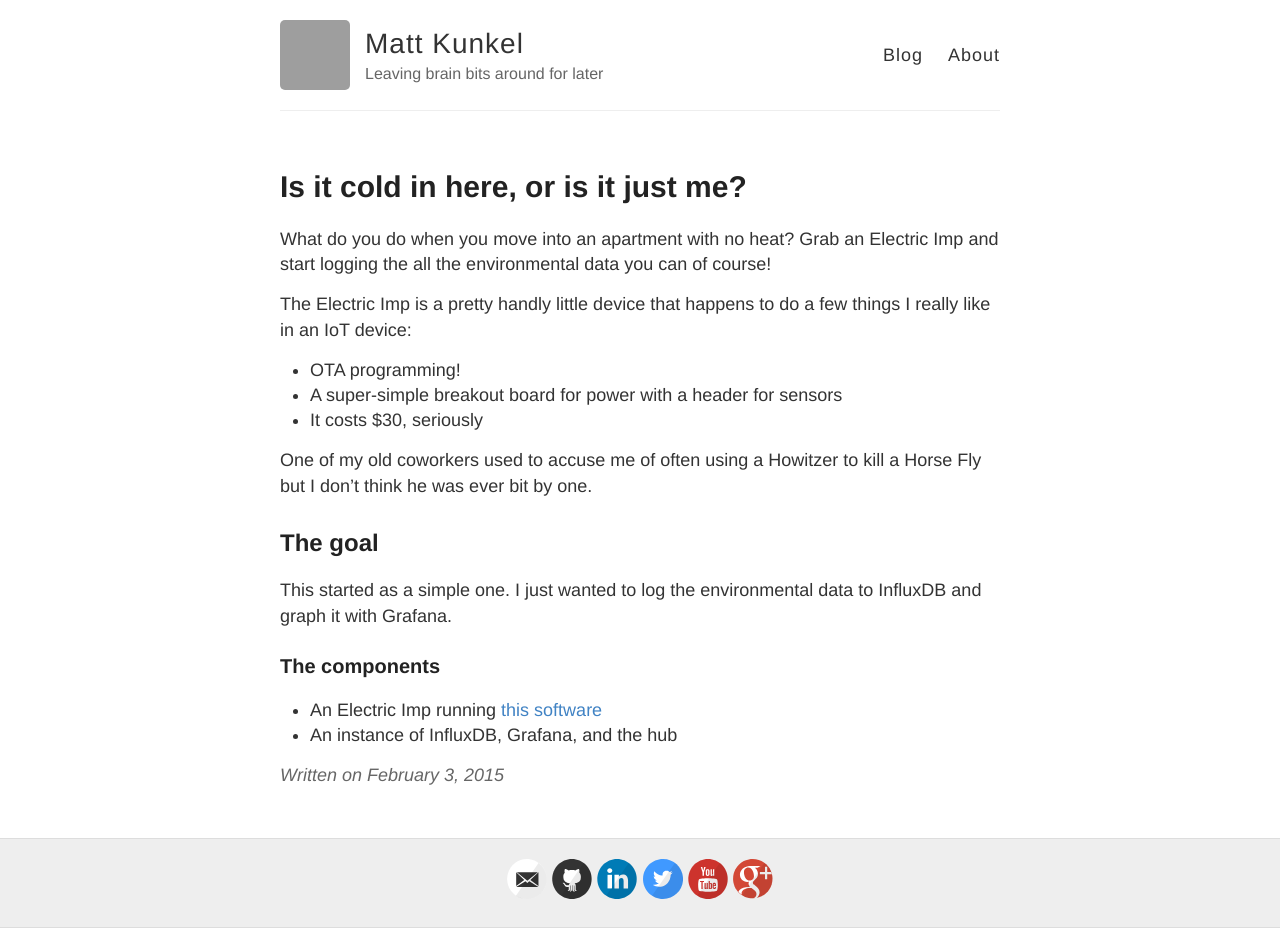
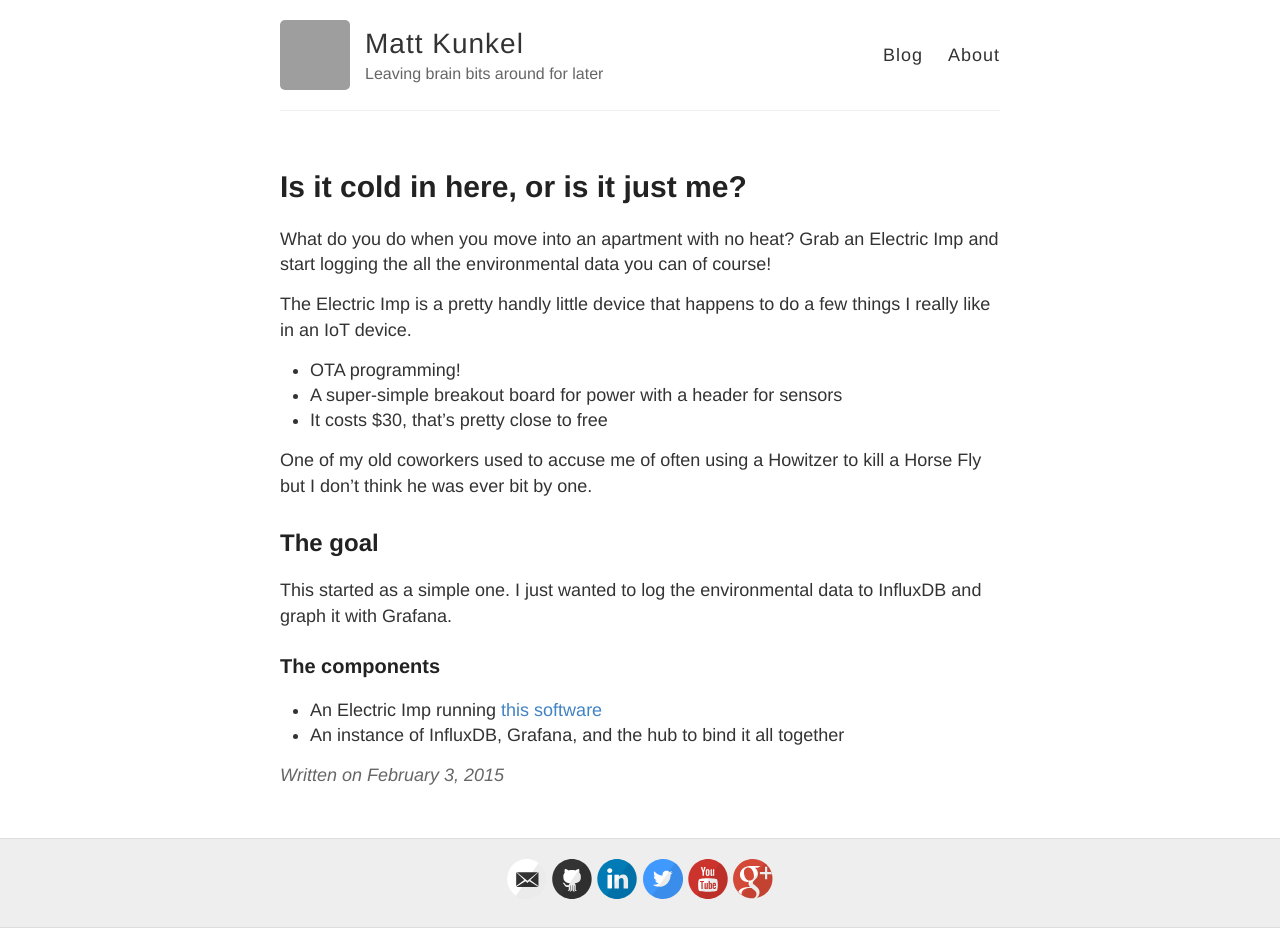
Before and after one commit to modulusx/modulusx.github.io, a Jekyll site: the page built from _posts/2015-2-3-Streaming-Electric-Imp-EnvTail-data-to-PubNub.md, in a window 1280 px wide. Built offline with Jekyll 4.4.1, drawn with Linux system fonts in a browser that asks for light colours; grey boxes are pictures that could not be loaded.

Commit message:
Update 2015-2-3-Streaming-Electric-Imp-EnvTail-data-to-PubNub.md

```diff
--- a/_posts/2015-2-3-Streaming-Electric-Imp-EnvTail-data-to-PubNub.md
+++ b/_posts/2015-2-3-Streaming-Electric-Imp-EnvTail-data-to-PubNub.md
@@ -5,10 +5,10 @@ title: Is it cold in here, or is it just me?
 
 What do you do when you move into an apartment with no heat? Grab an Electric Imp and start logging the all the environmental data you can of course!
 
-The Electric Imp is a pretty handly little device that happens to do a few things I really like in an IoT device:
+The Electric Imp is a pretty handly little device that happens to do a few things I really like in an IoT device.
 * OTA programming!
 * A super-simple breakout board for power with a header for sensors
-* It costs $30, seriously
+* It costs $30, that's pretty close to free
 
 One of my old coworkers used to accuse me of often using a Howitzer to kill a Horse Fly but I don't think he was ever bit by one.
 
@@ -17,4 +17,4 @@ This started as a simple one. I just wanted to log the environmental data to Inf
 
 ### The components
 * An Electric Imp running [this software](https://github.com/modulusx/electric-imp-envtail-to-pubnub)
-* An instance of InfluxDB, Grafana, and the hub
+* An instance of InfluxDB, Grafana, and the hub to bind it all together
```
